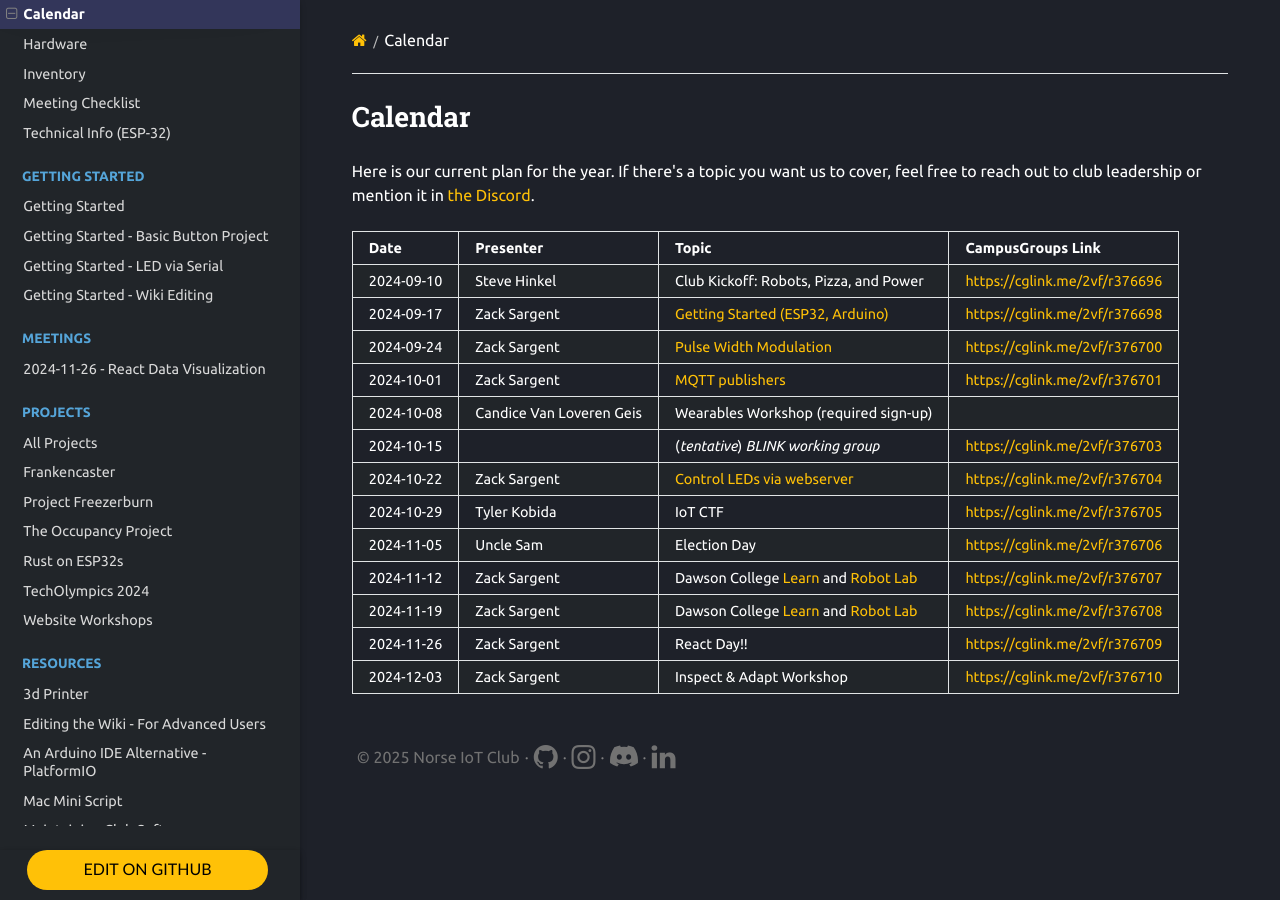
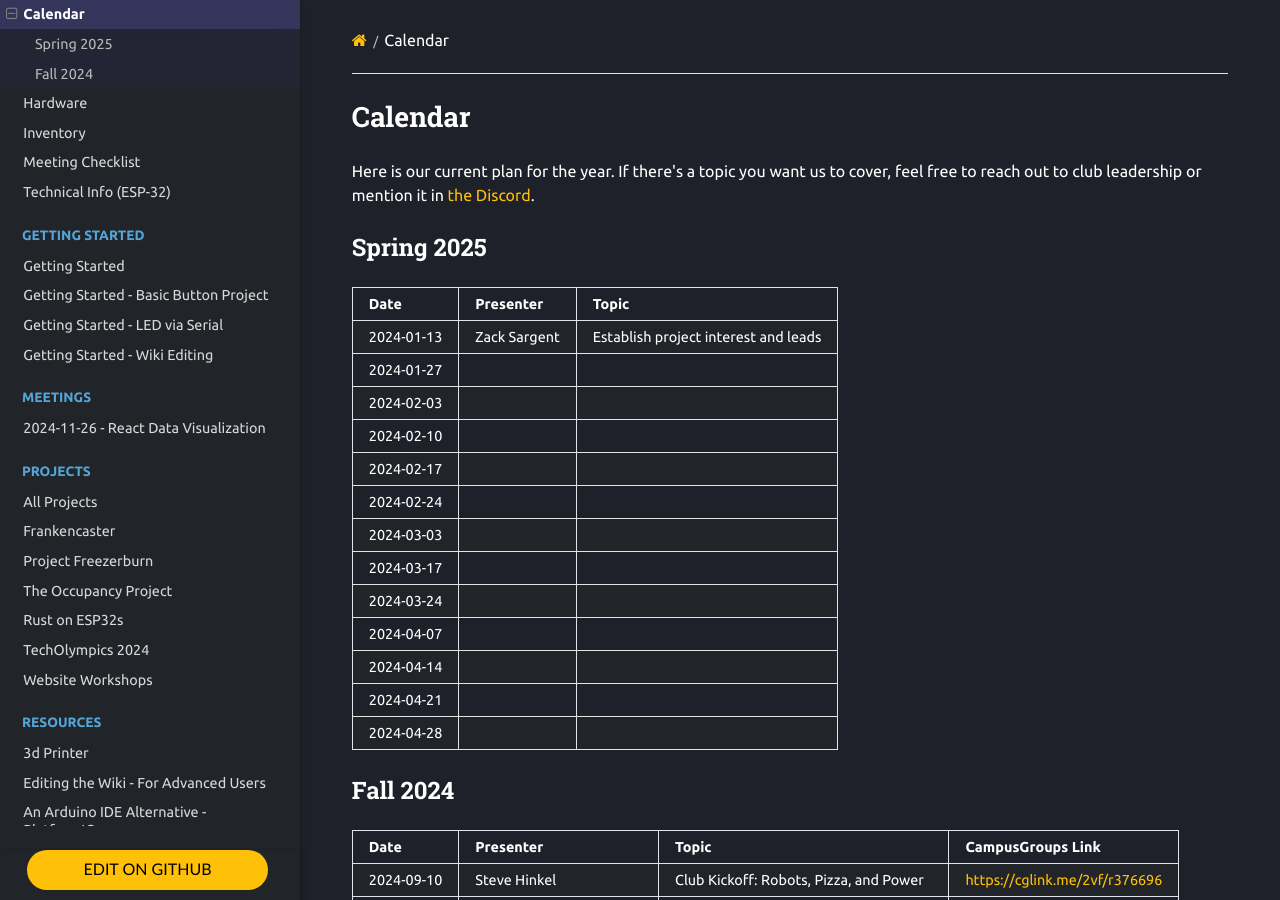
Before and after one commit to Norse-IoT/Wiki, an MkDocs documentation site: the page built from docs/calendar.md, in a window 1280 px wide and 900 px high. Built offline with MkDocs 1.6.1, drawn with Linux system fonts in a browser that asks for light colours; nearby versions of some CDN libraries.

Commit message:
Update calendar.md

```diff
--- a/docs/calendar.md
+++ b/docs/calendar.md
@@ -1,6 +1,27 @@
 # Calendar
 
 Here is our current plan for the year. If there's a topic you want us to cover, feel free to reach out to club leadership or mention it in [the Discord](https://discord.gg/H5FjtpE3pH).
+
+## Spring 2025
+
+| **Date**   | **Presenter** | **Topic**                              |
+|------------|---------------|----------------------------------------|
+| 2024-01-13 | Zack Sargent  | Establish project interest and leads   |
+| 2024-01-27 |               |                                        |
+| 2024-02-03 |               |                                        |
+| 2024-02-10 |               |                                        |
+| 2024-02-17 |               |                                        |
+| 2024-02-24 |               |                                        |
+| 2024-03-03 |               |                                        |
+| 2024-03-17 |               |                                        |
+| 2024-03-24 |               |                                        |
+| 2024-04-07 |               |                                        |
+| 2024-04-14 |               |                                        |
+| 2024-04-21 |               |                                        |
+| 2024-04-28 |               |                                        |
+
+
+## Fall 2024
 
 | **Date**   | **Presenter** | **Topic**                              | **CampusGroups Link**         |
 |------------|---------------|----------------------------------------|-------------------------------|
```
